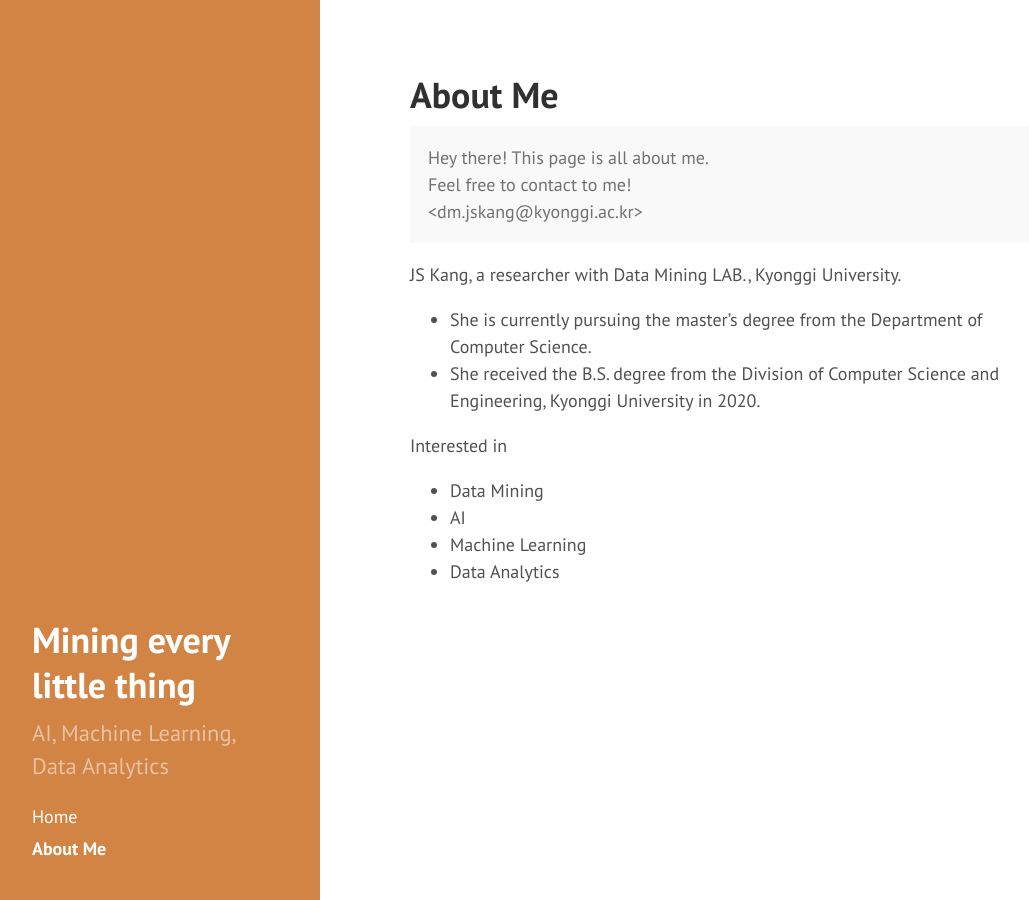
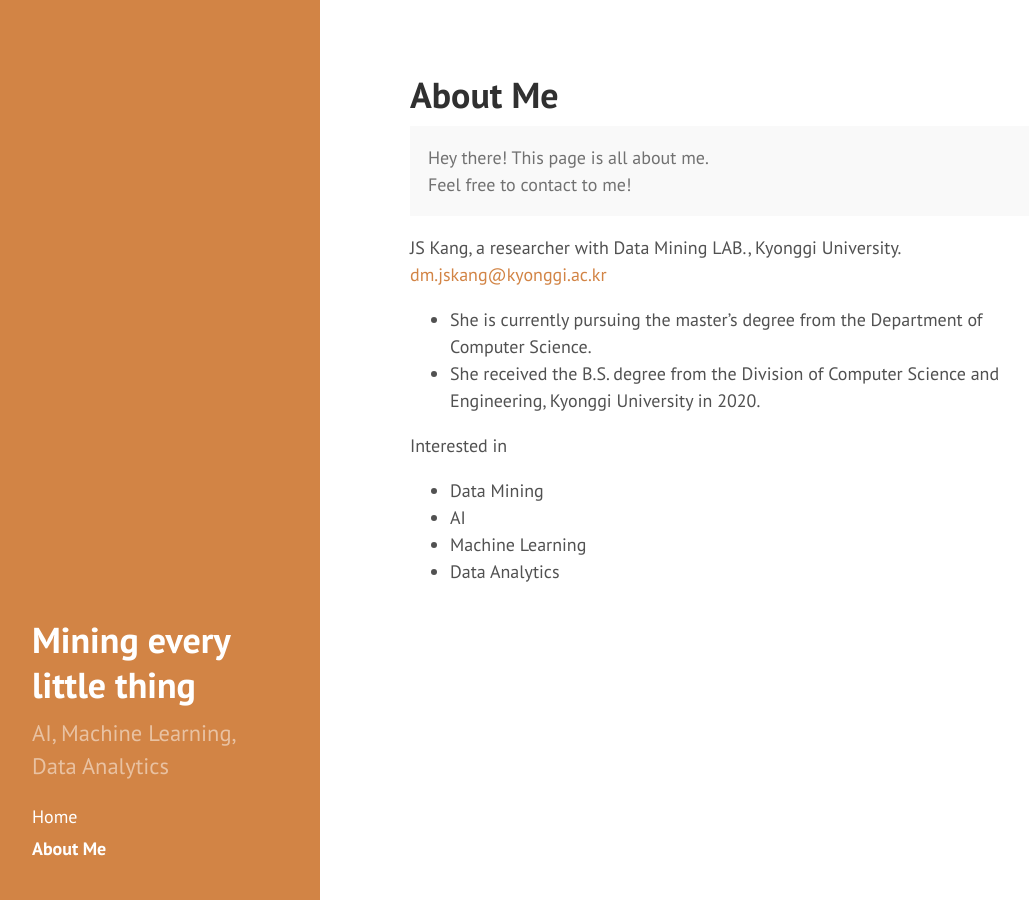
Before and after one commit to jisoo920/jisoo.github.io, a Jekyll site: the page built from about.md, in a window 1280 px wide. Shown: the whole page, without its empty margins (4-1033 px from the left). Built offline with Jekyll 4.4.1, drawn with Linux system fonts in a browser that asks for light colours.

Commit message:
aboutme_modify

```diff
--- a/about.md
+++ b/about.md
@@ -4,12 +4,12 @@ title: About Me
 ---
 
 <p class="message">
-  Hey there! This page is all about me. <br> Feel free to contact to me! <br> <dm.jskang@kyonggi.ac.kr>
+  Hey there! This page is all about me. <br> Feel free to contact to me! <br>
 </p>
 
 JS Kang, a researcher with Data Mining LAB., Kyonggi University.
-
-
+<dm.jskang@kyonggi.ac.kr>
+<br>
 * She is currently pursuing the master’s degree from the Department of Computer Science.
 * She received the B.S. degree from the Division of Computer Science and Engineering, Kyonggi University in 2020.
 
```
